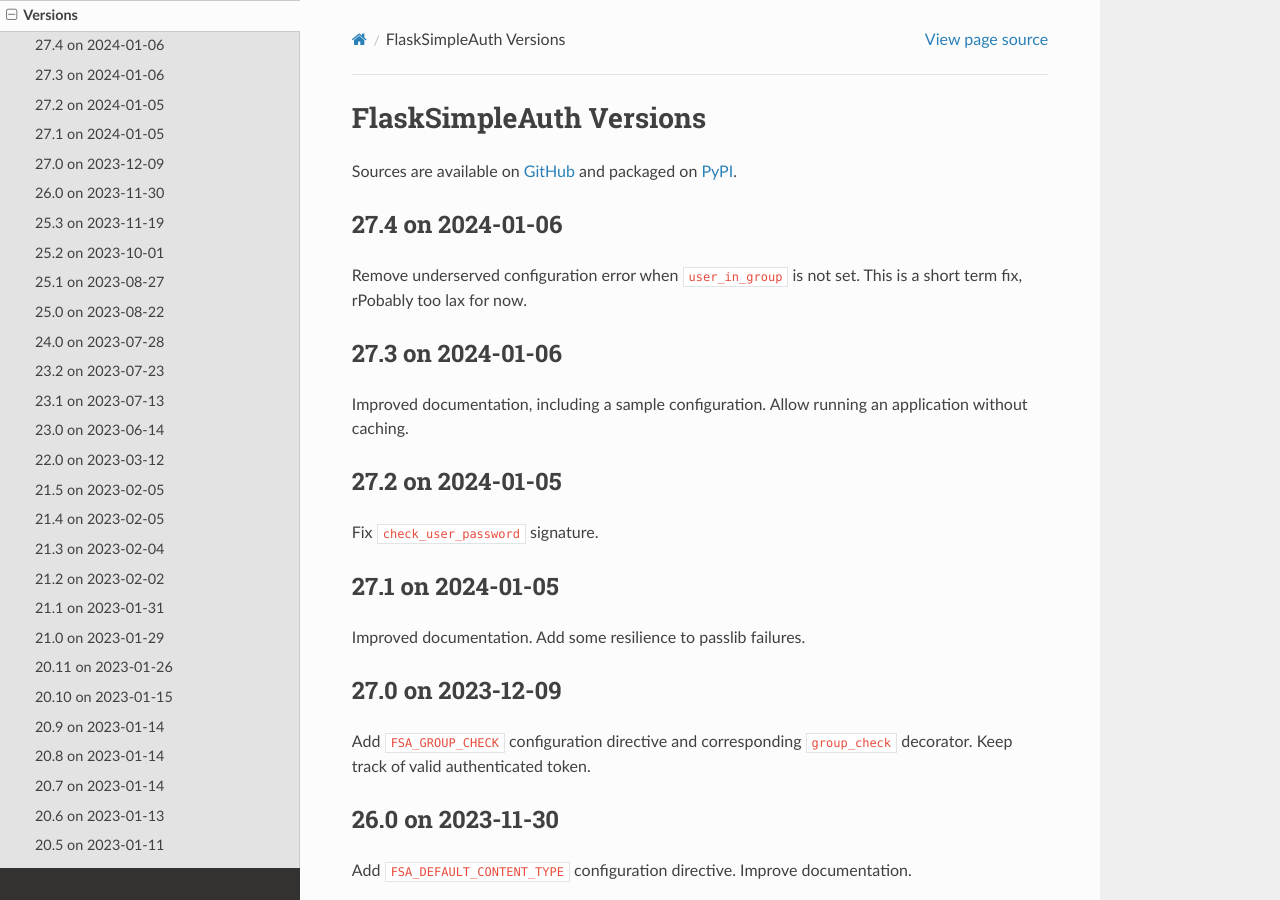
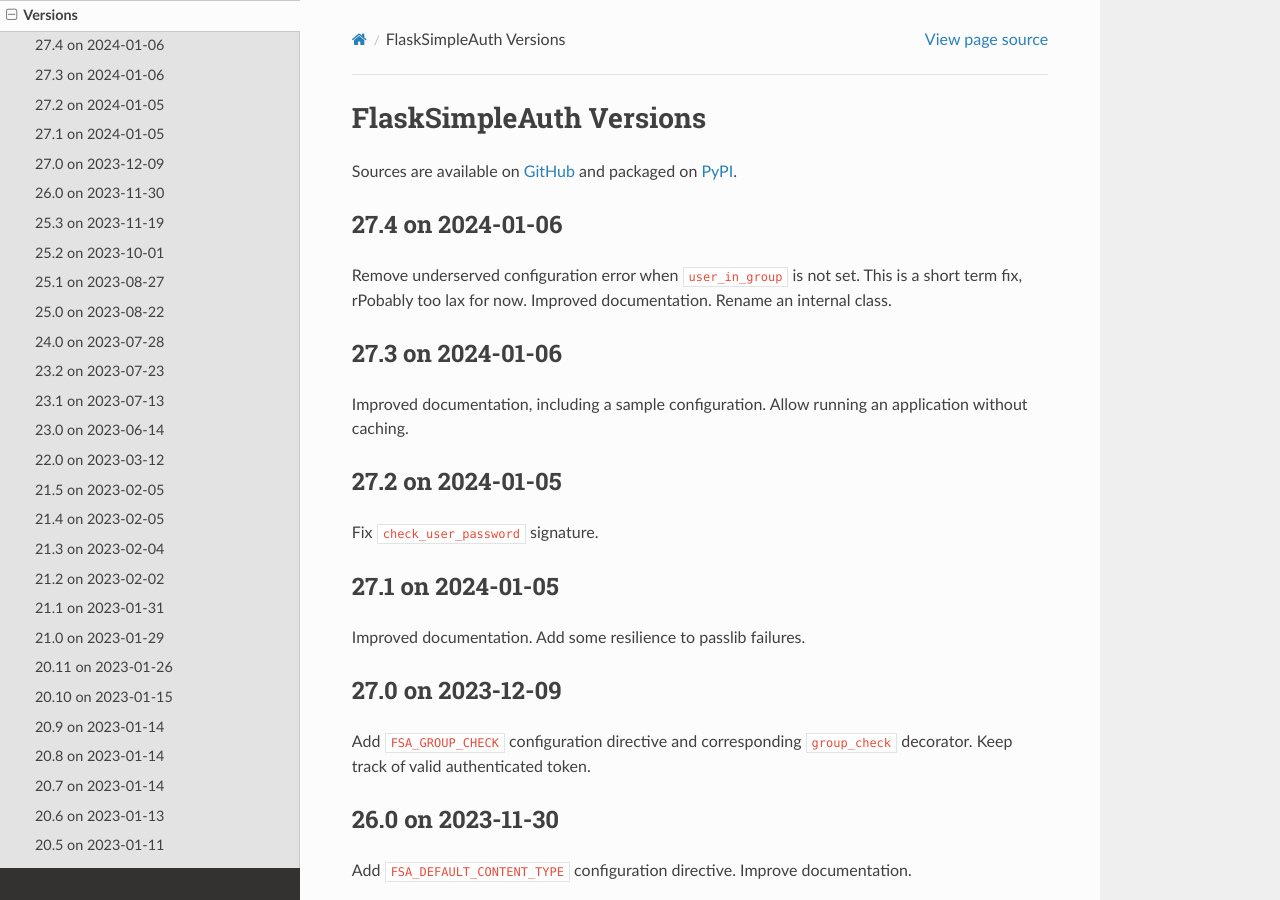
Before and after one commit to zx80/flask-simple-auth, a Sphinx documentation site: the page built from docs/VERSIONS.md, in a window 1280 px wide and 900 px high. Built offline with Sphinx 7.4.7 and the Read the Docs theme 2.0.0, drawn with Linux system fonts in a browser that asks for light colours; pages that are not in the unit, such as notebooks, are missing from menus.

Commit message:
more about the just released version.

```diff
--- a/docs/VERSIONS.md
+++ b/docs/VERSIONS.md
@@ -7,6 +7,8 @@
 
 Remove underserved configuration error when `user_in_group` is not set.
 This is a short term fix, rPobably too lax for now.
+Improved documentation.
+Rename an internal class.
 
 ## 27.3 on 2024-01-06
 
```
